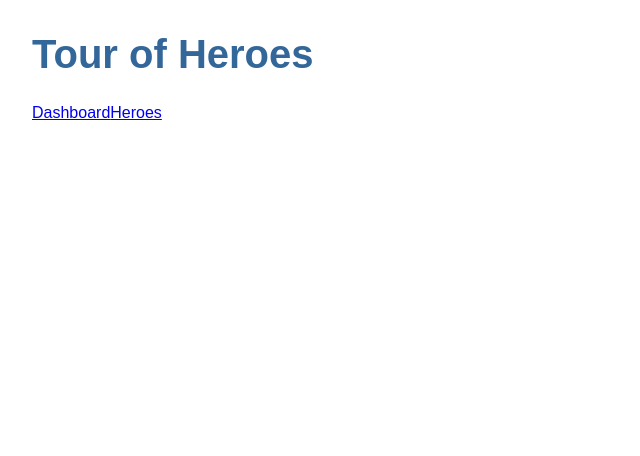
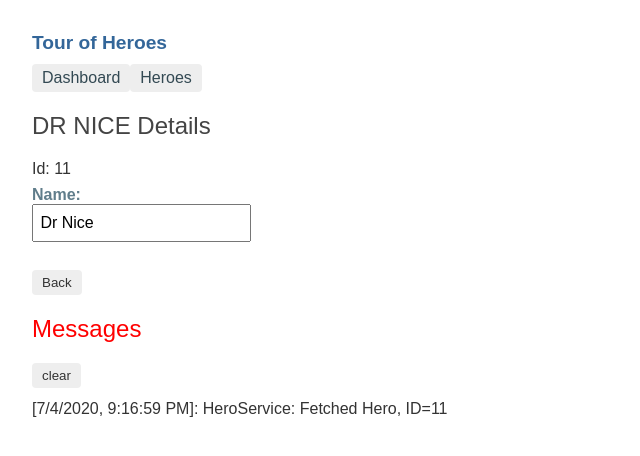
Before and after one commit to SH4KUR/TourOfHeroes-AngularExample, an Angular app: page /detail/11 in a window 1280 px wide. Before the commit this address led to /. Shown: the top 456 px of the page, without its empty margins (0-640 px from the left). Built offline with nearby package versions, Linux system fonts and the light colour scheme.

Commit message:
Navigating to Hero Details. Routable HeroDetailComponent

```diff
--- a/src/app/app-routing.module.ts
+++ b/src/app/app-routing.module.ts
@@ -1,3 +1,4 @@
+import { HeroDetailComponent } from './hero-detail/hero-detail.component';
 import { DashboardComponent } from './dashboard/dashboard.component';
 import { HeroesComponent } from './heroes/heroes.component';
 import { NgModule } from '@angular/core';
@@ -7,6 +8,7 @@ import { Routes, RouterModule } from '@angular/router';
 const routes: Routes = [
   { path: '', redirectTo: '/dashboard', pathMatch: 'full' },
   { path: 'heroes', component: HeroesComponent },
+  { path: 'detail/:id', component: HeroDetailComponent },
   { path: 'dashboard', component: DashboardComponent }
 ];
 
--- a/src/app/app.component.css
+++ b/src/app/app.component.css
@@ -0,0 +1,34 @@
+/* AppComponent's private CSS styles */
+h1 {
+  font-size: 1.2em;
+  margin-bottom: 0;
+}
+
+h2 {
+  font-size: 2em;
+  margin-top: 0;
+  padding-top: 0;
+}
+
+nav a {
+  padding: 5px 10px;
+  text-decoration: none;
+  margin-top: 10px;
+  display: inline-block;
+  background-color: #eee;
+  border-radius: 4px;
+}
+
+nav a:visited,
+a:link {
+  color: #334953;
+}
+
+nav a:hover {
+  color: #039be5;
+  background-color: #cfd8dc;
+}
+
+nav a.active {
+  color: #039be5;
+}
--- a/src/app/dashboard/dashboard.component.html
+++ b/src/app/dashboard/dashboard.component.html
@@ -1,7 +1,7 @@
 <h3>Top Heroes</h3>
 
 <div class="grid grid-pad">
-    <a *ngFor="let hero of heroes" class="col-1-4">
+    <a *ngFor="let hero of heroes" class="col-1-4" routerLink="/detail/{{hero.id}}">
         <div class="module hero">
             <h4>{{ hero.name }}</h4>
         </div>
--- a/src/app/hero-detail/hero-detail.component.css
+++ b/src/app/hero-detail/hero-detail.component.css
@@ -0,0 +1,34 @@
+/* HeroDetailComponent's private CSS styles */
+label {
+  display: inline-block;
+  width: 3em;
+  margin: .5em 0;
+  color: #607D8B;
+  font-weight: bold;
+}
+
+input {
+  height: 2em;
+  font-size: 1em;
+  padding-left: .4em;
+}
+
+button {
+  margin-top: 20px;
+  font-family: Arial;
+  background-color: #eee;
+  border: none;
+  padding: 5px 10px;
+  border-radius: 4px;
+  cursor: pointer;
+}
+
+button:hover {
+  background-color: #cfd8dc;
+}
+
+button:disabled {
+  background-color: #eee;
+  color: #ccc;
+  cursor: auto;
+}
--- a/src/app/hero-detail/hero-detail.component.html
+++ b/src/app/hero-detail/hero-detail.component.html
@@ -6,4 +6,5 @@
             <input [(ngModel)]="hero.name" aria-placeholder="name"/>
         </label>
     </div>
+    <button (click)="goBack()">Back</button>
 </div>
--- a/src/app/hero-detail/hero-detail.component.ts
+++ b/src/app/hero-detail/hero-detail.component.ts
@@ -1,5 +1,8 @@
+import { HeroService } from './../hero.service';
 import { IHero } from './../hero';
 import { Component, OnInit, Input } from '@angular/core';
+import { ActivatedRoute } from '@angular/router';
+import { Location } from "@angular/common";
 
 @Component({
   selector: 'app-hero-detail',
@@ -8,11 +11,27 @@ import { Component, OnInit, Input } from '@angular/core';
 })
 export class HeroDetailComponent implements OnInit {
 
-  @Input() hero: IHero;
+  hero: IHero;
 
-  constructor() { }
+  constructor(
+    private route: ActivatedRoute,
+    private heroService: HeroService,
+    private location: Location
+  ) { }
 
   ngOnInit(): void {
+    this.getHero();
+  }
+
+  getHero(): void {
+    const id = +this.route.snapshot.paramMap.get('id');
+    this.heroService.getHero(id)
+      .subscribe(hero => this.hero = hero);
+
+  }
+
+  goBack(): void {
+    this.location.back();
   }
 
 }
--- a/src/app/hero.service.ts
+++ b/src/app/hero.service.ts
@@ -17,4 +17,9 @@ export class HeroService {
     this.messageService.add('HeroService: Fetched Heroes');
     return of(HEROES);
   }
+
+  getHero(id: number): Observable<IHero> {
+    this.messageService.add(`HeroService: Fetched Hero, ID=${ id }`);
+    return of(HEROES.find(hero => hero.id === id));
+  }
 }
--- a/src/app/heroes/heroes.component.css
+++ b/src/app/heroes/heroes.component.css
@@ -7,9 +7,8 @@
 }
 
 .heroes li {
+  position: relative;
   cursor: pointer;
-  position: relative;
-  left: 0;
   background-color: #EEE;
   margin: .5em;
   padding: .3em 0;
@@ -23,14 +22,16 @@
   left: .1em;
 }
 
-.heroes li.selected {
-  background-color: #CFD8DC;
-  color: white;
+.heroes a {
+  color: #333;
+  text-decoration: none;
+  position: relative;
+  display: block;
+  width: 250px;
 }
 
-.heroes li.selected:hover {
-  background-color: #BBD8DC;
-  color: white;
+.heroes a:hover {
+  color: #607D8B;
 }
 
 .heroes .badge {
@@ -44,6 +45,8 @@
   left: -1px;
   top: -4px;
   height: 1.8em;
+  min-width: 16px;
+  text-align: right;
   margin-right: .8em;
   border-radius: 4px 0 0 4px;
 }
--- a/src/app/heroes/heroes.component.html
+++ b/src/app/heroes/heroes.component.html
@@ -1,11 +1,9 @@
 <h2>Heroes</h2>
 
 <ul class="heroes">
-    <li *ngFor="let hero of heroes"
-        (click)="onSelect(hero)"
-        [class.selected]="hero == selectedHero">
-        <span class="badge">{{ hero.id }}</span> {{ hero.name }}
+    <li *ngFor="let hero of heroes">
+        <a routerLink="/detail/{{hero.id}}">
+            <span class="badge">{{ hero.id }}</span> {{ hero.name }}
+        </a>
     </li>
 </ul>
-
-<app-hero-detail [hero]="selectedHero"></app-hero-detail>
--- a/src/app/heroes/heroes.component.ts
+++ b/src/app/heroes/heroes.component.ts
@@ -15,11 +15,6 @@ export class HeroesComponent implements OnInit {
 
   constructor(private heroService: HeroService, private messageService: MessageService) { }
 
-  onSelect(hero: IHero) {
-    this.selectedHero = hero;
-    this.messageService.add(`HeroesComponent: Selected Hero: Id = ${ hero.id }`);
-  }
-
   getHeroes(): void {
     this.heroService.getHeroes()
       .subscribe(heroes => this.heroes = heroes);
```
